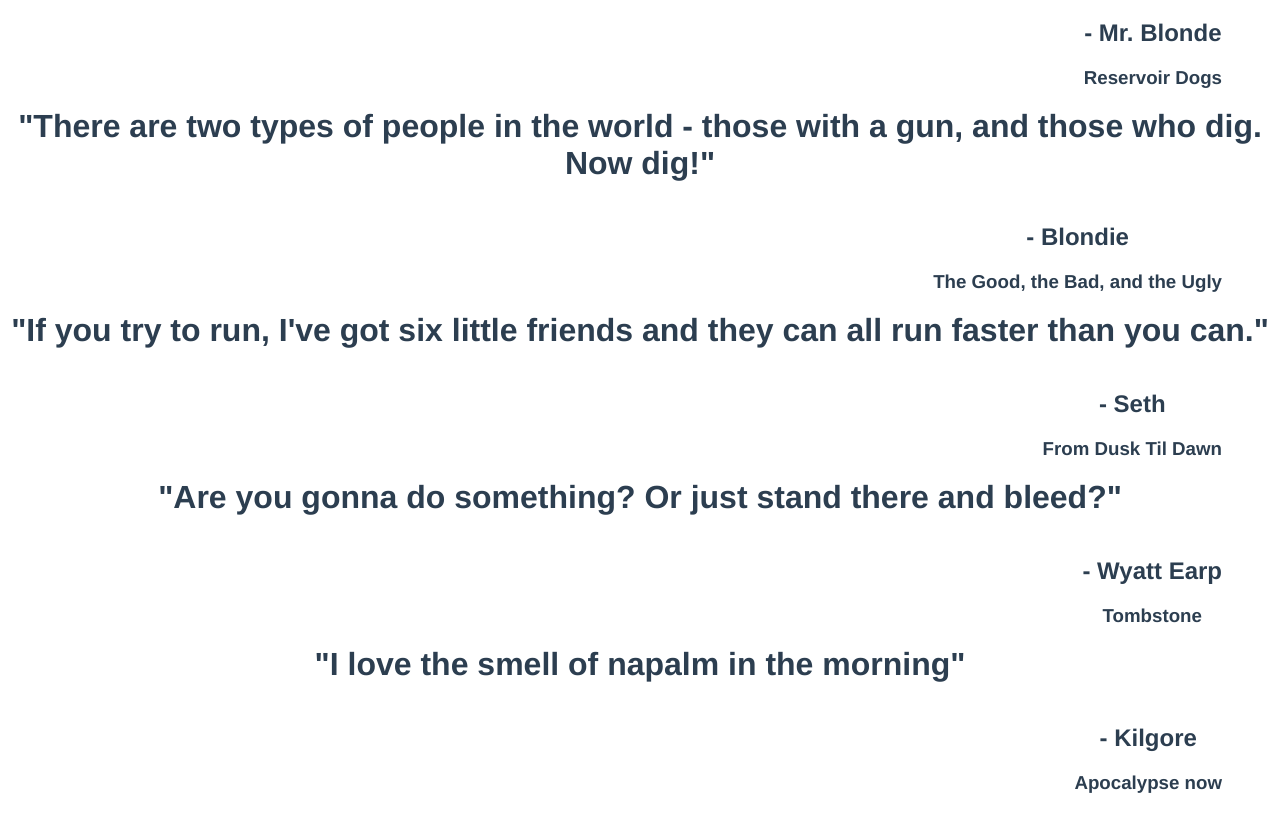
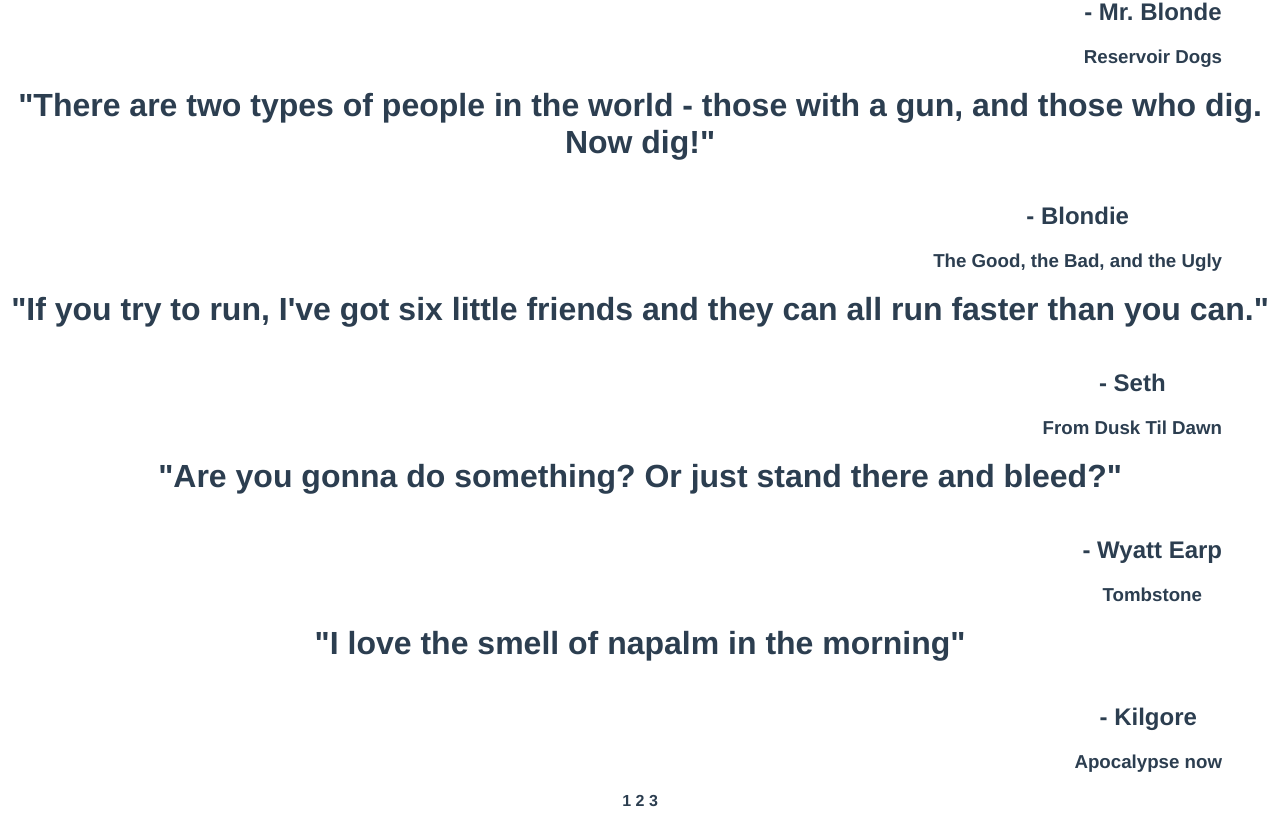
Before and after one commit to prestontewell/fetch_quote, a Vue app: page / in a window 1280 px wide. Shown: the part 1931-2749 px from the top of the page. Built offline with nearby package versions, Linux system fonts and the light colour scheme.

Commit message:
modify pages, remove prev/next for index

```diff
--- a/src/views/Home.vue
+++ b/src/views/Home.vue
@@ -1,12 +1,18 @@
 <template>
   <div class="home">
-    <button v-on:click="nextPage">Next</button>
+    <!-- <button v-on:click="previousPage">Previous</button>
+    <button v-on:click="nextPage">Next</button> -->
     <div v-for= "quote in filteredQuotes">
       <h1>"{{ quote.quote }}"</h1>
       <div class="source">
         <h2> - {{ quote.source}}</h2>
         <h3>{{ quote.context}}</h3>
       </div>
+    </div>
+    <div class="pageNav">
+      <a v-on:click="changePage(1)"> 1 </a>
+      <a v-on:click="changePage(2)"> 2 </a>
+      <a v-on:click="changePage(3)"> 3 </a>
     </div>
   </div>
 </template>
@@ -16,8 +22,11 @@
     float: right;
     padding-right: 50px
   }
-  h1{
+  h1, .pageNav{
     clear: both;
+  }
+  .pageNav{
+    font-weight: bold;
   }
 </style>
 
@@ -71,13 +80,16 @@ export default {
       ],
       startingQuote: 0,
       maxQuotes: 15,
-      endQuote: 15
+      endQuote: 15,
     };
   },
 
   computed: {
-    filteredQuotes: function () {
+    filteredQuotes: function() {
       return this.quotes.slice(this.startingQuote, this.endQuote)
+    },
+    numOfPages: function() {
+      return Math.ceil(this.quotes.length / this.maxQuotes)
     }
   },
 
@@ -90,15 +102,30 @@ export default {
   //   },
 
   methods: {
-    nextPage: function () {
-      this.startingQuote += this.maxQuotes;
-      this.endQuote += this.maxQuotes;
-      if(this.startingQuote >= this.quotes.length){
-        this.startingQuote = 0;
-        this.endQuote = this.maxQuotes
-      }
-      console.log(this.filteredQuotes)
+    changePage: function (page) {
+      this.startingQuote = (page - 1 ) * this.maxQuotes;
+      this.endQuote = page * this.maxQuotes;
+      // console.log("We are here")
     }
+    // nextPage: function () {
+    //   this.startingQuote += this.maxQuotes;
+    //   this.endQuote += this.maxQuotes;
+    //   if(this.startingQuote >= this.quotes.length){
+    //     this.startingQuote = 0;
+    //     this.endQuote = this.maxQuotes
+    //   }
+    //   console.log(this.filteredQuotes)
+    // },
+    // previousPage: function () {
+    //   this.startingQuote -= this.maxQuotes;
+    //   this.endQuote -= this.maxQuotes;
+    //   if(this.startingQuote < 0){
+    //     this.endQuote = this.quotes.length
+    //     this.startingQuote = this.quotes.length - this.maxQuotes
+    //   }
+    // }
+
+
   }
 };
 </script>
```
